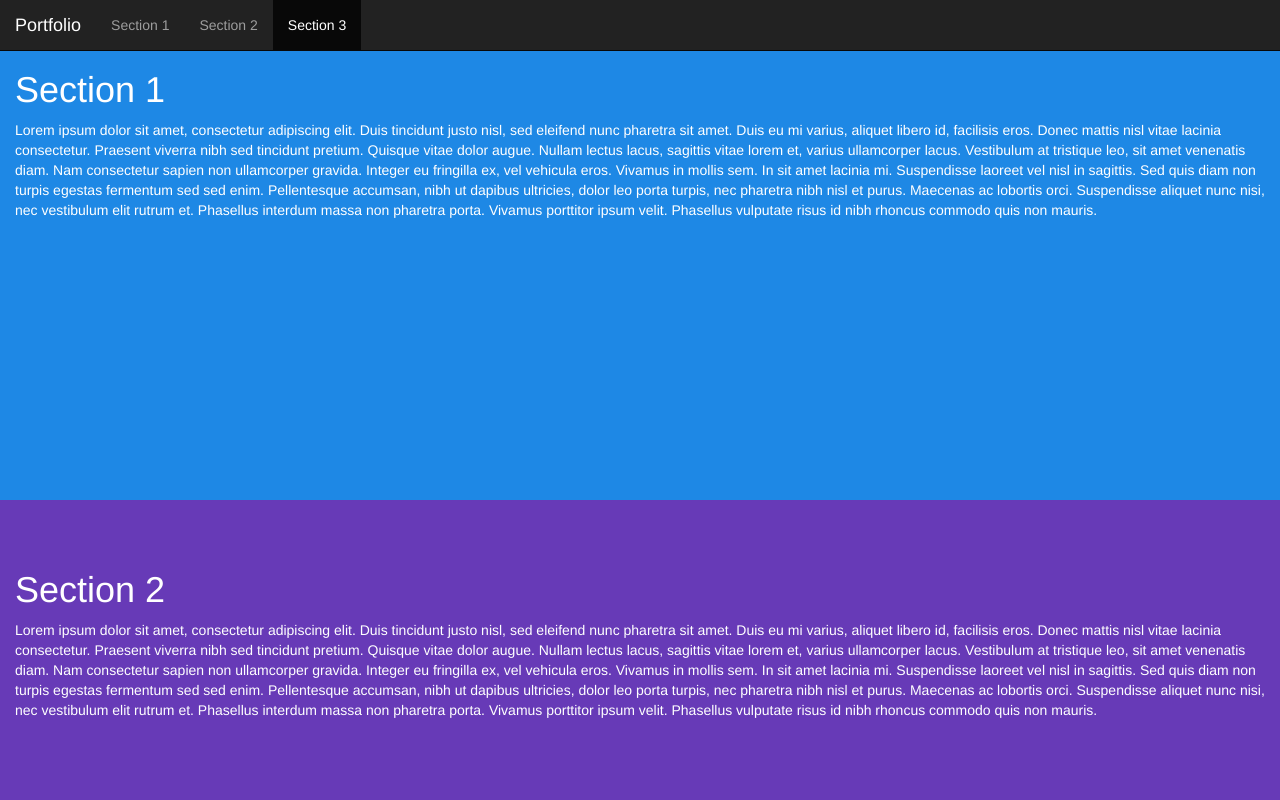
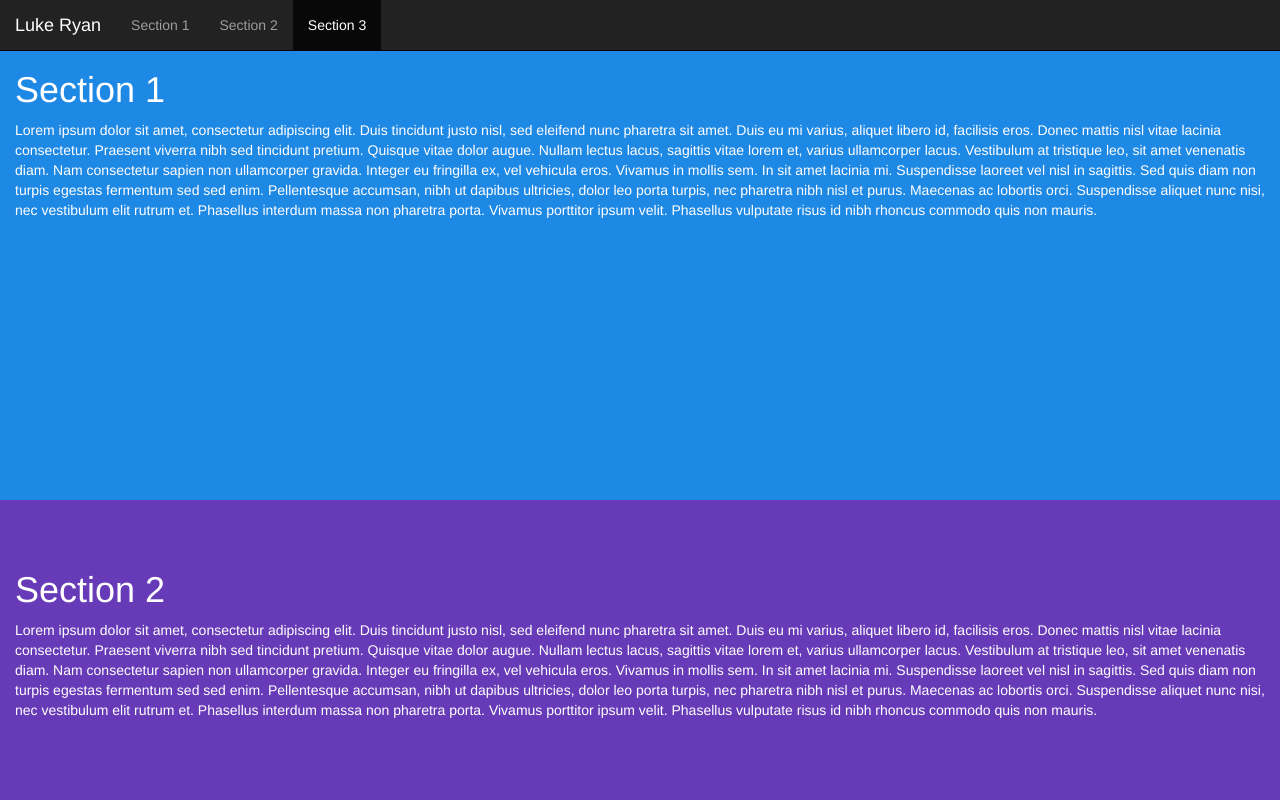
Before and after one commit to LukeTRyan/Portfolio, a plain HTML site: page portfolio.html in a window 1280 px wide. Shown: the top 800 px of the page. Drawn offline with nearby package versions, Linux system fonts and the light colour scheme.

Commit message:
is git working

```diff
--- a/portfolio.html
+++ b/portfolio.html
@@ -1,7 +1,7 @@
 <!DOCTYPE html>
 <html lang="en" xmlns="http://www.w3.org/1999/xhtml"></html>
 <head>
-  <title>Bootstrap Example</title>
+  <title>Luke Ryan</title>
   <meta charset="utf-8">
   <meta name="viewport" content="width=device-width, initial-scale=1">
   <link rel="stylesheet" href="https://maxcdn.bootstrapcdn.com/bootstrap/3.3.7/css/bootstrap.min.css">
@@ -22,7 +22,7 @@
           <span class="icon-bar"></span>
           <span class="icon-bar"></span>
       </button>
-      <a class="navbar-brand" href="#">Portfolio</a>
+      <a class="navbar-brand" href="#">Luke Ryan</a>
     </div>
     <div>
       <div class="collapse navbar-collapse" id="myNavbar">
```
